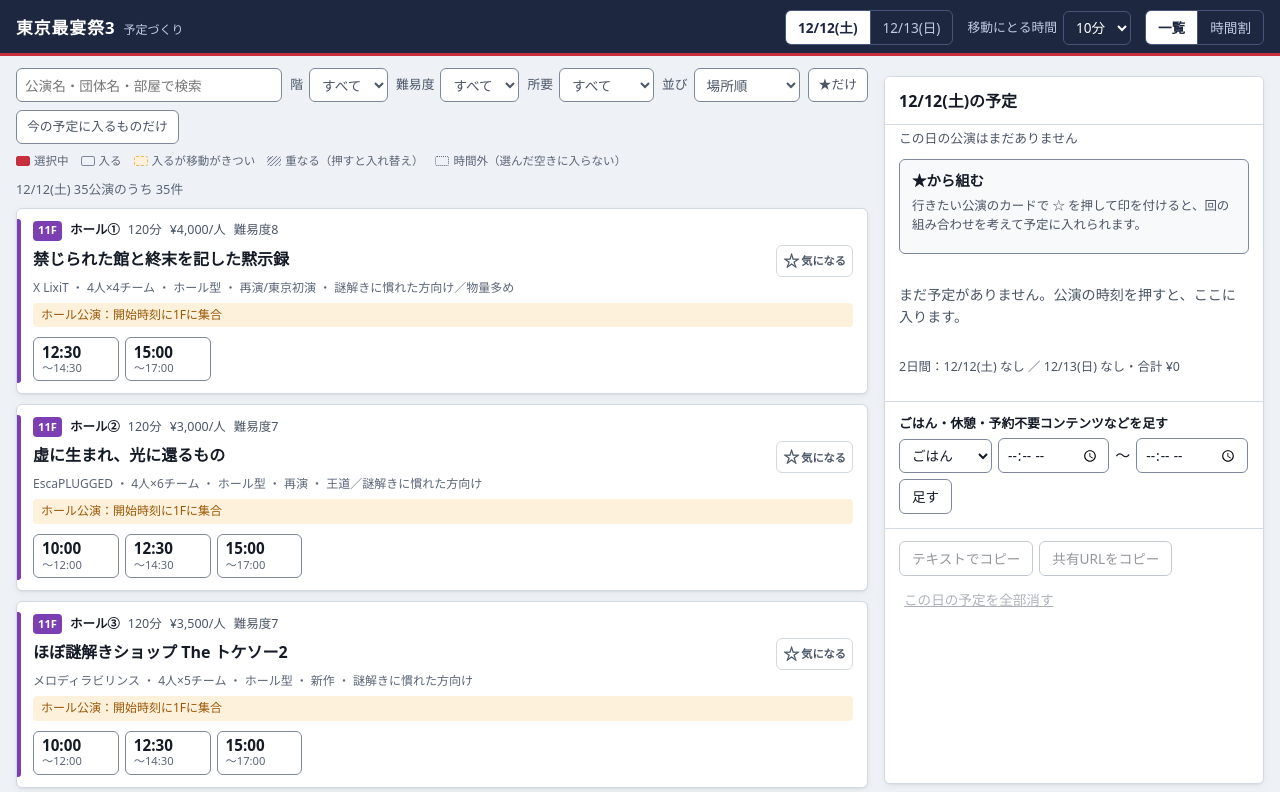
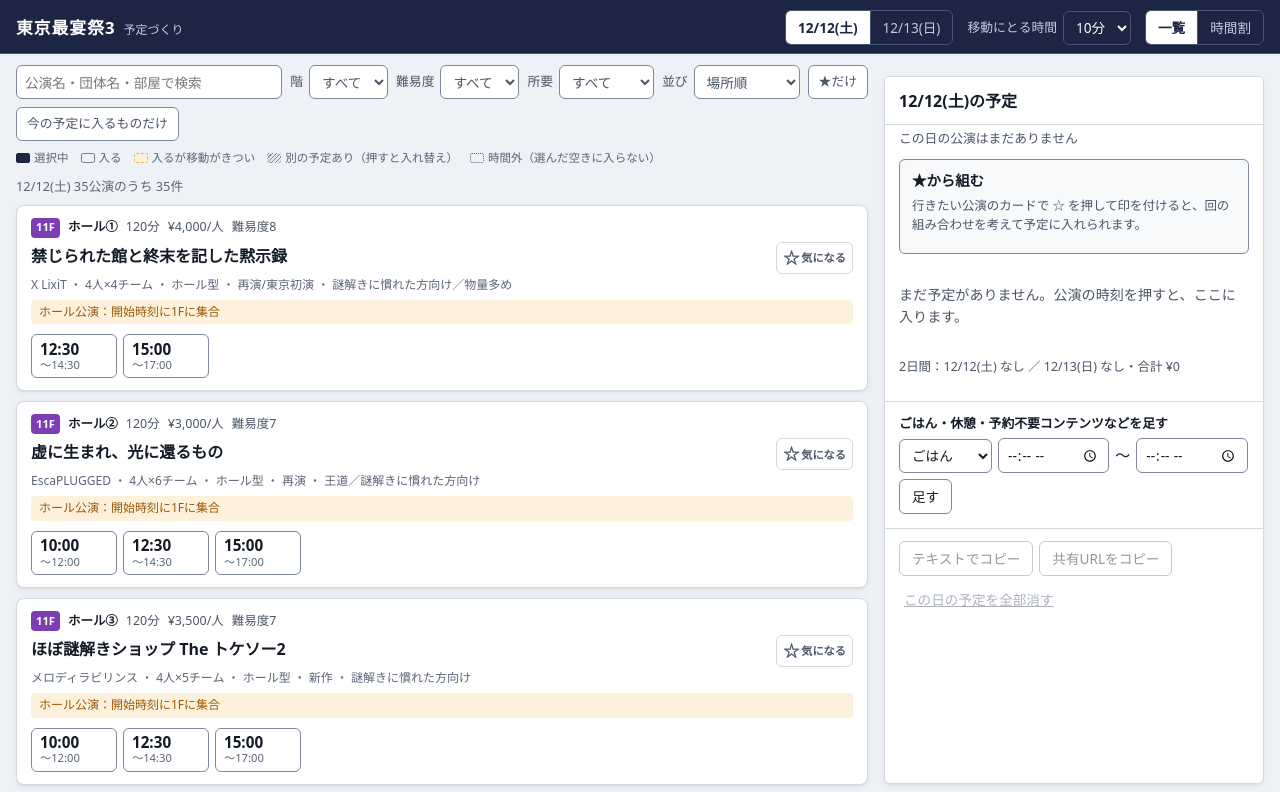
Before and after one commit to nazo-tools/saien-fes-planner, a website with bundled scripts: page index.html in a window 1280 px wide. Shown: the top 792 px of the page. Built offline with nearby package versions, Linux system fonts and the light colour scheme.

Commit message:
見た目を濃紺の案に変え、「重なる」を「別の予定」に言い換える
- 選択中の色を赤から濃紺に（ダークは明るい青）。エラー文字は --danger に分ける
- 公演カード左の階の縦線と、ヘッダー下の赤い線を外す
- 回ボタン・凡例・読み上げ・案内文の「重なる」を「別の予定」「同じ時間に〇〇が入っています」に

Co-Authored-By: Claude Opus 5.5 <noreply@anthropic.com>

```diff
--- a/index.html
+++ b/index.html
@@ -10,14 +10,15 @@
    --f11/--f2/--f4 : 階。カードの印と時間割の列見出しにだけ使う
    --warn    : 入るけれど移動がきつい
    --st-*    : 回ボタンの状態。色に加えて、地の模様・枠の線種・右上の記号・2行目の言葉でも分ける
-               （選択中=塗り / 入る=実線 / 移動きつい=黄地+破線 / 重なる=斜線+取り消し線 / 時間外=地なし+点線） */
+               （選択中=塗り / 入る=実線 / 移動きつい=黄地+破線 / 別の予定=斜線+取り消し線 / 時間外=地なし+点線） */
 :root{
   color-scheme:light dark;
   --bg:#eef1f5; --surface:#fff; --sunken:#e4e8ee; --raised:#f7f9fb;
   --ink:#141b26; --muted:#4a5566; --subtle:#5a6577;
   --line:#d3d9e2; --line-strong:#7d889a;
-  --accent:#c62f3b; --accent-ink:#fff; --accent-soft:#fbe9ea;
-  --band:#1d2740; --band-ink:#fff; --band-sub:#c3cbe0; --band-line:#47557a;
+  --accent:#1c2541; --accent-ink:#fff; --accent-soft:#e6e9f2;
+  --danger:#b42318;
+  --band:#1c2541; --band-ink:#fff; --band-sub:#c3cbe0; --band-line:#47557a;
   --focus:#1a56db; --focus-on-band:#9dbdff;
   --f11:#7b3fb3; --f2:#157a86; --f4:#8f5409;
   --warn:#9a5806; --warn-bg:#fdf1dc; --warn-line:#e6b867;
@@ -35,8 +36,9 @@
   --bg:#12161d; --surface:#1a2029; --sunken:#202733; --raised:#1e2530;
   --ink:#e9edf3; --muted:#b0b9c6; --subtle:#97a1b0;
   --line:#2e3744; --line-strong:#6b7789;
-  --accent:#ff6b74; --accent-ink:#1a0d0f; --accent-soft:#3a1f24;
-  --band:#0b0f16; --band-ink:#e9edf3; --band-sub:#a3adbd; --band-line:#3f4a5a;
+  --accent:#7aa7ff; --accent-ink:#0a1428; --accent-soft:#1c2840;
+  --danger:#ff8a80;
+  --band:#080c15; --band-ink:#e9edf3; --band-sub:#a3adbd; --band-line:#3f4a5a;
   --focus:#7aa7ff; --focus-on-band:#7aa7ff;
   --f11:#b98ae6; --f2:#4fc2cf; --f4:#e3a548;
   --warn:#f0b75c; --warn-bg:#33281a; --warn-line:#7a5a26;
@@ -52,8 +54,9 @@
   --bg:#12161d; --surface:#1a2029; --sunken:#202733; --raised:#1e2530;
   --ink:#e9edf3; --muted:#b0b9c6; --subtle:#97a1b0;
   --line:#2e3744; --line-strong:#6b7789;
-  --accent:#ff6b74; --accent-ink:#1a0d0f; --accent-soft:#3a1f24;
-  --band:#0b0f16; --band-ink:#e9edf3; --band-sub:#a3adbd; --band-line:#3f4a5a;
+  --accent:#7aa7ff; --accent-ink:#0a1428; --accent-soft:#1c2840;
+  --danger:#ff8a80;
+  --band:#080c15; --band-ink:#e9edf3; --band-sub:#a3adbd; --band-line:#3f4a5a;
   --focus:#7aa7ff; --focus-on-band:#7aa7ff;
   --f11:#b98ae6; --f2:#4fc2cf; --f4:#e3a548;
   --warn:#f0b75c; --warn-bg:#33281a; --warn-line:#7a5a26;
@@ -78,7 +81,7 @@ a{color:inherit}
 
 /* ---- 上部 ---- */
 /* 濃紺の帯＋赤い細線。祭りの「のれん」のつもりで、道具としての見やすさは崩さない */
-.top{position:sticky;top:0;z-index:20;background:var(--band);color:var(--band-ink);border-bottom:3px solid var(--accent)}
+.top{position:sticky;top:0;z-index:20;background:var(--band);color:var(--band-ink);box-shadow:0 1px 0 var(--band-line)}
 .top :focus-visible{outline-color:var(--focus-on-band)}
 .top .brand span,.top .field{color:var(--band-sub)}
 .top .seg{border-color:var(--band-line)}
@@ -147,9 +150,8 @@ select,input[type="search"],input[type="time"]{border:1px solid var(--line-stron
 
 /* ---- 公演カード ---- */
 .cards{display:grid;gap:10px}
-.card{background:var(--surface);border:1px solid var(--line);border-radius:var(--radius);padding:12px 14px 12px 16px;
+.card{background:var(--surface);border:1px solid var(--line);border-radius:8px;padding:12px 14px;
   box-shadow:var(--shadow);position:relative}
-.card::before{content:"";position:absolute;left:0;top:10px;bottom:10px;width:4px;border-radius:0 3px 3px 0;background:var(--fc)}
 .card.has-pick{border-color:var(--accent)}
 /* 上部は3行：①比べる数字（階・部屋・所要・料金・難易度） ②公演名と★ ③団体などの補足 */
 .card-h{display:flex;gap:8px;align-items:flex-start;margin-top:4px}
@@ -305,7 +307,7 @@ p.stats{padding:0 14px}
 .addform legend{font-size:.8rem;font-weight:700;padding:0;margin-bottom:4px}
 fieldset{border:0;margin:0;padding:0;min-width:0}
 .addform .row{display:flex;flex-wrap:wrap;gap:6px;align-items:center}
-.addform .err{flex-basis:100%;color:var(--accent);font-size:.78rem;margin:2px 0 0}
+.addform .err{flex-basis:100%;color:var(--danger);font-size:.78rem;margin:2px 0 0}
 .plan-f{border-top:1px solid var(--line);padding:12px 14px;display:flex;flex-wrap:wrap;gap:6px}
 .both{padding:0 14px 12px;font-size:.78rem;color:var(--muted)}
 
@@ -324,7 +326,7 @@ fieldset{border:0;margin:0;padding:0;min-width:0}
 .arr-hint{margin:0 0 8px;font-size:.78rem;color:var(--muted)}
 .arr-row{display:flex;flex-wrap:wrap;gap:6px 12px;align-items:center}
 .arr-lbl{font-size:.78rem;color:var(--muted)}
-.arr .err{color:var(--accent);font-size:.8rem;margin:6px 0 0}
+.arr .err{color:var(--danger);font-size:.8rem;margin:6px 0 0}
 .arr-out{margin-top:10px;border-top:1px solid var(--line);padding-top:10px}
 .arr-out:focus{outline:none}
 .arr-out:focus-visible{outline:3px solid var(--focus);outline-offset:2px}
--- a/planner.js
+++ b/planner.js
@@ -67,7 +67,7 @@ export function slotFace(st, x, { outside = false, special = null } = {}) {
   if (outside) return { kind: "outside", word: "時間外" };
   switch (st.state) {
     case "tight": return { kind: "tight", word: `あき${st.gap}分` };
-    case "conflict": return { kind: "conflict", word: "重なる" };
+    case "conflict": return { kind: "conflict", word: "別の予定" };
     case "moved": return { kind: "moved", word: "入れ替え" };
     default: return { kind: "free", word: special ?? `〜${x.end}` };
   }
--- a/ui.js
+++ b/ui.js
@@ -133,7 +133,7 @@ function slotLabel(show, day, x, st, outside = false) {
   switch (st.state) {
     case "chosen": return `${base}、予定に入っています。押すと外します`;
     case "moved": return `${base}、別の回を選んでいます。押すとこの回に入れ替えます`;
-    case "conflict": return `${base}、${st.with.map(nameOf).join("・")}と重なります。押すと入れ替えます`;
+    case "conflict": return `${base}、同じ時間に${st.with.map(nameOf).join("・")}が入っています。押すと入れ替えます`;
     case "tight": return `${base}、前後のあきが${st.gap}分です`;
     default: return base;
   }
@@ -302,7 +302,7 @@ function legend() {
     h("span", null, h("i", { class: "l-chosen" }), "選択中"),
     h("span", null, h("i"), "入る"),
     h("span", null, h("i", { class: "l-tight" }), "入るが移動がきつい"),
-    h("span", null, h("i", { class: "l-conflict" }), "重なる（押すと入れ替え）"),
+    h("span", null, h("i", { class: "l-conflict" }), "別の予定あり（押すと入れ替え）"),
     h("span", null, h("i", { class: "l-outside" }), "時間外（選んだ空きに入らない）"),
   );
 }
@@ -463,7 +463,7 @@ function gridView() {
       floorBtn("all", "すべて"), floorBtn("11F", "11F"), floorBtn("2F", "2F"), floorBtn("4F", "4F")),
     h("div", { class: "tools" },
       bufferField("buffer-m", "m-only"),
-      h("span", { class: "count" }, "枠を押すと予定に入ります。重なる枠を押すと入れ替えます。横にスクロールすると、ほかの部屋が出ます。"),
+      h("span", { class: "count" }, "枠を押すと予定に入ります。別の予定がある枠を押すと入れ替えます。横にスクロールすると、ほかの部屋が出ます。"),
     ),
     gapNote(),
     h("div", { class: "grid-wrap" },
@@ -513,7 +513,7 @@ function arrangeCta() {
     h("span", { class: "arrcta-star", "aria-hidden": "true" }, "★"),
     h("p", null, h("b", null, `★ ${fs.count}公演`),
       fs.left < fs.count ? `（まだ予定にないのは${fs.left}公演）` : "",
-      "を、重ならず待ち時間が少ない並べ方で最大3案つくれます"),
+      "を、時間がぶつからず待ち時間が少ない並べ方で最大3案つくれます"),
     h("button", { type: "button", id: "arrcta-go", class: "btn ink", onclick: openArrange }, "★から組む"),
   );
 }
@@ -775,7 +775,7 @@ function addForm() {
     }
     const st = slotStatus(item, S.plan, 0);
     if (st.state === "conflict") {
-      err.textContent = `${st.with.map(nameOf).join("・")}と重なっています。時刻をずらすか、先にそちらを外してください。`;
+      err.textContent = `同じ時間に${st.with.map(nameOf).join("・")}が入っています。時刻をずらすか、先にそちらを外してください。`;
       return;
     }
     const before = S.plan;
```
Also changed, not shown: docs/index.html (+20 -18 lines), tests/planner.test.js (+1 -1 lines), dist/index.html.
